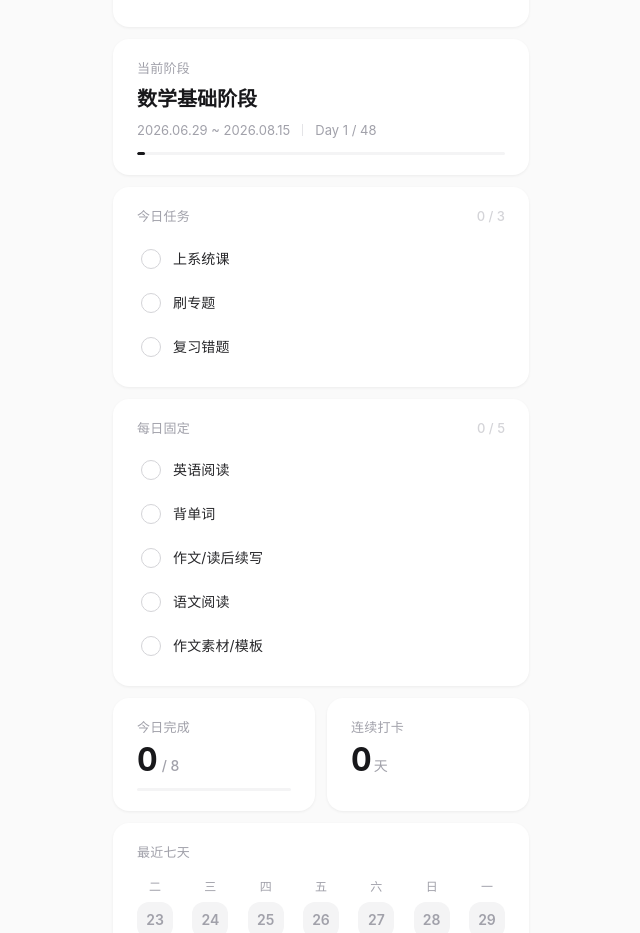
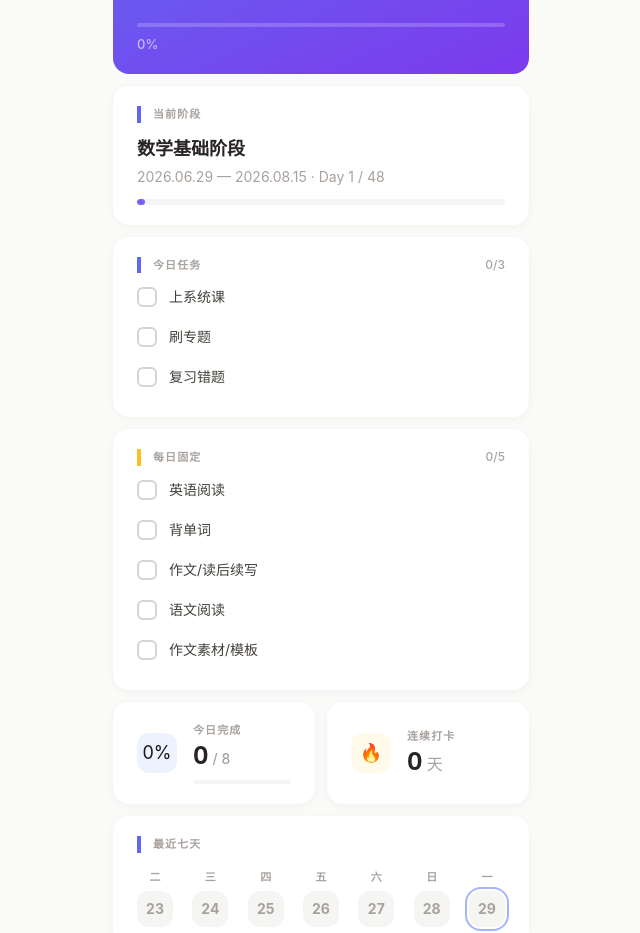
Before and after one commit to Jason5604/gaokao550-daily, a React (Vite) app: page /edit in a window 1280 px wide. Shown: the part 203-1136 px from the top of the page, without its empty margins (319-959 px from the left). Built offline with nearby package versions, Linux system fonts and the light colour scheme.

Commit message:
Complete UI redesign: gradient countdown, indigo/amber accents, warm layout

```diff
--- a/src/components/Countdown.tsx
+++ b/src/components/Countdown.tsx
@@ -5,20 +5,20 @@ export default function Countdown() {
   const progress = overallProgress();
 
   return (
-    <div className="bg-white dark:bg-zinc-900 rounded-2xl px-6 py-6 shadow-[0_1px_3px_rgba(0,0,0,0.06)]">
-      <div className="text-[13px] text-zinc-400 dark:text-zinc-500 font-medium tracking-[0.02em]">距离高考</div>
+    <div className="bg-gradient-to-br from-indigo-500 to-violet-600 rounded-2xl px-6 pt-6 pb-5 text-white">
+      <p className="text-[13px] font-semibold text-white/70 uppercase tracking-[0.08em]">距离高考还有</p>
       <div className="mt-1 flex items-baseline gap-1">
-        <span className="text-[56px] font-bold text-zinc-900 dark:text-zinc-100 leading-none tracking-tight tabular-nums">{days}</span>
-        <span className="text-lg text-zinc-400 dark:text-zinc-500 font-medium">天</span>
+        <span className="text-[72px] font-bold leading-none tracking-tight tabular-nums">{days}</span>
+        <span className="text-lg font-medium text-white/70">天</span>
       </div>
-      <div className="mt-5 h-[3px] bg-zinc-100 dark:bg-zinc-800 rounded-full overflow-hidden">
+      <div className="mt-6 h-1 bg-white/20 rounded-full overflow-hidden">
         <div
-          className="h-full bg-zinc-900 dark:bg-zinc-100 rounded-full transition-all duration-700 ease-out"
+          className="h-full bg-white rounded-full transition-all duration-700 ease-out"
           style={{ width: `${progress * 100}%` }}
         />
       </div>
-      <div className="mt-2 text-[13px] text-zinc-300 dark:text-zinc-600 font-medium">
-        {Math.round(progress * 100)}%
+      <div className="mt-2 flex justify-between text-[13px] font-medium text-white/60">
+        <span>{Math.round(progress * 100)}%</span>
       </div>
     </div>
   );
--- a/src/components/CurrentPhaseHeader.tsx
+++ b/src/components/CurrentPhaseHeader.tsx
@@ -6,25 +6,27 @@ export default function CurrentPhaseHeader() {
   const phase = getCurrentPhase(data.phases);
 
   return (
-    <div className="bg-white dark:bg-zinc-900 rounded-2xl px-6 py-5 shadow-[0_1px_3px_rgba(0,0,0,0.06)]">
-      <div className="text-[13px] text-zinc-400 dark:text-zinc-500 font-medium tracking-[0.02em]">当前阶段</div>
+    <div className="bg-white dark:bg-neutral-900 rounded-2xl px-6 py-5 shadow-[0_2px_8px_rgba(0,0,0,0.04)] dark:shadow-[0_2px_8px_rgba(0,0,0,0.2)]">
+      <p className="text-[11px] font-semibold text-stone-400 dark:text-stone-500 uppercase tracking-[0.1em] border-l-4 border-indigo-500 pl-3">
+        当前阶段
+      </p>
       {phase ? (
         <>
-          <div className="mt-1.5 text-xl font-bold text-zinc-900 dark:text-zinc-100">{phase.name}</div>
-          <div className="flex items-center gap-3 mt-2 text-[13px] text-zinc-400 dark:text-zinc-500">
-            <span>{phase.startDate.replace(/-/g, '.')} ~ {phase.endDate.replace(/-/g, '.')}</span>
-            <span className="w-[1px] h-3 bg-zinc-200 dark:bg-zinc-700" />
-            <span>Day {phaseDayNumber(phase)} / {phaseTotalDays(phase)}</span>
-          </div>
-          <div className="mt-3 h-[3px] bg-zinc-100 dark:bg-zinc-800 rounded-full overflow-hidden">
+          <h3 className="mt-3 text-lg font-bold text-stone-800 dark:text-stone-100">{phase.name}</h3>
+          <p className="mt-1 text-sm text-stone-400 dark:text-stone-500">
+            {phase.startDate.replace(/-/g, '.')} — {phase.endDate.replace(/-/g, '.')} &middot; Day {phaseDayNumber(phase)} / {phaseTotalDays(phase)}
+          </p>
+          <div className="mt-3 h-1.5 bg-stone-100 dark:bg-neutral-800 rounded-full overflow-hidden">
             <div
-              className="h-full bg-zinc-900 dark:bg-zinc-100 rounded-full transition-all duration-500"
+              className="h-full bg-gradient-to-r from-indigo-500 to-violet-500 rounded-full transition-all duration-500"
               style={{ width: `${Math.min(1, phaseDayNumber(phase) / phaseTotalDays(phase)) * 100}%` }}
             />
           </div>
         </>
       ) : (
-        <div className="mt-1.5 text-zinc-300 dark:text-zinc-600">未设置阶段 · Day {daysFromStart() + 1}</div>
+        <p className="mt-3 text-sm text-stone-400 dark:text-stone-500">
+          未设置阶段 &middot; Day {daysFromStart() + 1}
+        </p>
       )}
     </div>
   );
--- a/src/components/FixedTasks.tsx
+++ b/src/components/FixedTasks.tsx
@@ -11,30 +11,32 @@ export default function FixedTasks() {
   if (enabled.length === 0) return null;
 
   return (
-    <div className="bg-white dark:bg-zinc-900 rounded-2xl px-6 py-5 shadow-[0_1px_3px_rgba(0,0,0,0.06)]">
-      <div className="flex items-center justify-between mb-3">
-        <span className="text-[13px] text-zinc-400 dark:text-zinc-500 font-medium tracking-[0.02em]">每日固定</span>
-        <span className="text-[13px] text-zinc-300 dark:text-zinc-600 font-medium">
-          {enabled.filter(t => completions[t.id]).length} / {enabled.length}
+    <div className="bg-white dark:bg-neutral-900 rounded-2xl px-6 py-5 shadow-[0_2px_8px_rgba(0,0,0,0.04)] dark:shadow-[0_2px_8px_rgba(0,0,0,0.2)]">
+      <div className="flex items-center justify-between mb-1">
+        <p className="text-[11px] font-semibold text-stone-400 dark:text-stone-500 uppercase tracking-[0.1em] border-l-4 border-amber-400 pl-3">
+          每日固定
+        </p>
+        <span className="text-xs font-medium text-stone-400 dark:text-stone-500">
+          {enabled.filter(t => completions[t.id]).length}/{enabled.length}
         </span>
       </div>
-      <div className="space-y-1">
+      <div className="mt-1 -ml-1">
         {enabled.map((task) => {
           const done = completions[task.id] ?? false;
           return (
             <button
               key={task.id}
               onClick={() => toggleFixedTask(task.id)}
-              className="w-full flex items-center gap-3 text-left py-2.5 px-1"
+              className="w-full flex items-center gap-3 text-left py-2.5 px-1 rounded-xl hover:bg-stone-50 dark:hover:bg-neutral-800/40 transition-colors"
             >
-              <span className={`w-[20px] h-[20px] rounded-full border-[1.5px] flex-shrink-0 flex items-center justify-center transition-all duration-200 ${done ? 'bg-zinc-900 border-zinc-900 dark:bg-zinc-100 dark:border-zinc-100' : 'border-zinc-300 dark:border-zinc-600'}`}>
+              <span className={`w-5 h-5 rounded-md flex-shrink-0 flex items-center justify-center transition-all duration-200 border-2 ${done ? 'bg-amber-500 border-amber-500' : 'border-stone-300 dark:border-stone-600'}`}>
                 {done && (
-                  <svg className="w-[11px] h-[11px] text-white dark:text-zinc-900" fill="none" viewBox="0 0 24 24" stroke="currentColor" strokeWidth={3}>
+                  <svg className="w-3 h-3 text-white" fill="none" viewBox="0 0 24 24" stroke="currentColor" strokeWidth={3}>
                     <path strokeLinecap="round" strokeLinejoin="round" d="M5 13l4 4L19 7" />
                   </svg>
                 )}
               </span>
-              <span className={`text-sm tracking-[0.01em] transition-colors duration-200 ${done ? 'line-through text-zinc-300 dark:text-zinc-600' : 'text-zinc-800 dark:text-zinc-200'}`}>
+              <span className={`text-sm ${done ? 'line-through text-stone-300 dark:text-stone-600' : 'text-stone-700 dark:text-stone-300'}`}>
                 {task.label}
               </span>
             </button>
--- a/src/components/Streak.tsx
+++ b/src/components/Streak.tsx
@@ -20,11 +20,15 @@ export default function Streak() {
   const streak = countStreak(data.dailyLogs as Record<string, unknown>);
 
   return (
-    <div className="bg-white dark:bg-zinc-900 rounded-2xl px-6 py-5 shadow-[0_1px_3px_rgba(0,0,0,0.06)]">
-      <div className="text-[13px] text-zinc-400 dark:text-zinc-500 font-medium tracking-[0.02em]">连续打卡</div>
-      <div className="mt-1.5 flex items-baseline gap-0.5">
-        <span className="text-[32px] font-bold text-zinc-900 dark:text-zinc-100 leading-none tabular-nums">{streak}</span>
-        <span className="text-sm text-zinc-400 dark:text-zinc-500 font-medium">天</span>
+    <div className="bg-white dark:bg-neutral-900 rounded-2xl px-6 py-5 shadow-[0_2px_8px_rgba(0,0,0,0.04)] dark:shadow-[0_2px_8px_rgba(0,0,0,0.2)] flex items-center gap-4">
+      <div className="w-10 h-10 rounded-xl bg-amber-50 dark:bg-amber-900/20 flex items-center justify-center text-lg flex-shrink-0">
+        🔥
+      </div>
+      <div>
+        <p className="text-[11px] font-semibold text-stone-400 dark:text-stone-500 uppercase tracking-[0.1em]">连续打卡</p>
+        <p className="mt-0.5 text-2xl font-bold text-stone-800 dark:text-stone-100 tabular-nums">
+          {streak}<span className="text-base font-medium text-stone-400 dark:text-stone-500"> 天</span>
+        </p>
       </div>
     </div>
   );
--- a/src/components/TodayTasks.tsx
+++ b/src/components/TodayTasks.tsx
@@ -12,30 +12,32 @@ export default function TodayTasks() {
   const completions = dayLog?.phaseCompletions ?? {};
 
   return (
-    <div className="bg-white dark:bg-zinc-900 rounded-2xl px-6 py-5 shadow-[0_1px_3px_rgba(0,0,0,0.06)]">
-      <div className="flex items-center justify-between mb-3">
-        <span className="text-[13px] text-zinc-400 dark:text-zinc-500 font-medium tracking-[0.02em]">今日任务</span>
-        <span className="text-[13px] text-zinc-300 dark:text-zinc-600 font-medium">
-          {Object.values(completions).filter(Boolean).length} / {phase.tasks.length}
+    <div className="bg-white dark:bg-neutral-900 rounded-2xl px-6 py-5 shadow-[0_2px_8px_rgba(0,0,0,0.04)] dark:shadow-[0_2px_8px_rgba(0,0,0,0.2)]">
+      <div className="flex items-center justify-between mb-1">
+        <p className="text-[11px] font-semibold text-stone-400 dark:text-stone-500 uppercase tracking-[0.1em] border-l-4 border-indigo-500 pl-3">
+          今日任务
+        </p>
+        <span className="text-xs font-medium text-stone-400 dark:text-stone-500">
+          {Object.values(completions).filter(Boolean).length}/{phase.tasks.length}
         </span>
       </div>
-      <div className="space-y-1">
+      <div className="mt-1 -ml-1">
         {phase.tasks.map((task) => {
           const done = completions[task] ?? false;
           return (
             <button
               key={task}
               onClick={() => togglePhaseTask(task)}
-              className="w-full flex items-center gap-3 text-left py-2.5 px-1"
+              className="w-full flex items-center gap-3 text-left py-2.5 px-1 rounded-xl hover:bg-stone-50 dark:hover:bg-neutral-800/40 transition-colors"
             >
-              <span className={`w-[20px] h-[20px] rounded-full border-[1.5px] flex-shrink-0 flex items-center justify-center transition-all duration-200 ${done ? 'bg-zinc-900 border-zinc-900 dark:bg-zinc-100 dark:border-zinc-100' : 'border-zinc-300 dark:border-zinc-600'}`}>
+              <span className={`w-5 h-5 rounded-md flex-shrink-0 flex items-center justify-center transition-all duration-200 border-2 ${done ? 'bg-indigo-500 border-indigo-500' : 'border-stone-300 dark:border-stone-600'}`}>
                 {done && (
-                  <svg className="w-[11px] h-[11px] text-white dark:text-zinc-900" fill="none" viewBox="0 0 24 24" stroke="currentColor" strokeWidth={3}>
+                  <svg className="w-3 h-3 text-white" fill="none" viewBox="0 0 24 24" stroke="currentColor" strokeWidth={3}>
                     <path strokeLinecap="round" strokeLinejoin="round" d="M5 13l4 4L19 7" />
                   </svg>
                 )}
               </span>
-              <span className={`text-sm tracking-[0.01em] transition-colors duration-200 ${done ? 'line-through text-zinc-300 dark:text-zinc-600' : 'text-zinc-800 dark:text-zinc-200'}`}>
+              <span className={`text-sm ${done ? 'line-through text-stone-300 dark:text-stone-600' : 'text-stone-700 dark:text-stone-300'}`}>
                 {task}
               </span>
             </button>
--- a/src/components/WeekGrid.tsx
+++ b/src/components/WeekGrid.tsx
@@ -20,22 +20,27 @@ export default function WeekGrid() {
   const days = getLast7Days();
 
   return (
-    <div className="bg-white dark:bg-zinc-900 rounded-2xl px-6 py-5 shadow-[0_1px_3px_rgba(0,0,0,0.06)]">
-      <div className="text-[13px] text-zinc-400 dark:text-zinc-500 font-medium tracking-[0.02em] mb-4">最近七天</div>
+    <div className="bg-white dark:bg-neutral-900 rounded-2xl px-6 py-5 shadow-[0_2px_8px_rgba(0,0,0,0.04)] dark:shadow-[0_2px_8px_rgba(0,0,0,0.2)]">
+      <p className="text-[11px] font-semibold text-stone-400 dark:text-stone-500 uppercase tracking-[0.1em] border-l-4 border-indigo-500 pl-3 mb-4">
+        最近七天
+      </p>
       <div className="flex justify-between">
         {days.map((d) => {
           const status = dayStatus(d, data.dailyLogs[d]);
           const date = new Date(d + 'T12:00:00');
+          const isToday = d === new Date().toISOString().slice(0, 10);
           return (
             <div key={d} className="flex flex-col items-center gap-1.5">
-              <span className="text-[12px] text-zinc-400 dark:text-zinc-500 font-medium">{WEEKDAYS[date.getDay()]}</span>
-              <div className={`w-[36px] h-[36px] rounded-xl flex items-center justify-center transition-colors ${
-                status === 'full' ? 'bg-zinc-900 dark:bg-zinc-100' :
-                status === 'partial' ? 'bg-zinc-300 dark:bg-zinc-600' :
-                'bg-zinc-100 dark:bg-zinc-800'
-              }`}>
-                <span className={`text-sm font-semibold ${
-                  status !== 'none' ? 'text-white dark:text-zinc-900' : 'text-zinc-400 dark:text-zinc-600'
+              <span className="text-[11px] font-semibold text-stone-400 dark:text-stone-500">{WEEKDAYS[date.getDay()]}</span>
+              <div className={`w-9 h-9 rounded-xl flex items-center justify-center transition-colors ${
+                status === 'full' ? 'bg-indigo-500' :
+                status === 'partial' ? 'bg-indigo-200 dark:bg-indigo-800' :
+                'bg-stone-100 dark:bg-neutral-800'
+              } ${isToday ? 'ring-2 ring-indigo-300 dark:ring-indigo-600 ring-offset-2 ring-offset-white dark:ring-offset-neutral-900' : ''}`}>
+                <span className={`text-sm font-bold ${
+                  status === 'full' ? 'text-white' :
+                  status === 'partial' ? 'text-indigo-600 dark:text-indigo-300' :
+                  'text-stone-400 dark:text-stone-600'
                 }`}>
                   {date.getDate()}
                 </span>
--- a/src/pages/HomePage.tsx
+++ b/src/pages/HomePage.tsx
@@ -17,35 +17,32 @@ function CompletionSummary() {
   const fixedCount = data.fixedTasks.filter(t => t.enabled).length;
   const total = phaseCount + fixedCount;
 
-  if (total === 0) {
-    return (
-      <div className="bg-white dark:bg-zinc-900 rounded-2xl px-6 py-5 shadow-[0_1px_3px_rgba(0,0,0,0.06)]">
-        <div className="text-[13px] text-zinc-400 dark:text-zinc-500 font-medium tracking-[0.02em]">今日完成</div>
-        <div className="mt-1.5 flex items-baseline gap-1">
-          <span className="text-[32px] font-bold text-zinc-900 dark:text-zinc-100 leading-none tabular-nums">0</span>
-          <span className="text-sm text-zinc-400 dark:text-zinc-500 font-medium">项</span>
-        </div>
-      </div>
-    );
-  }
-
   const phaseDone = log ? Object.values(log.phaseCompletions).filter(Boolean).length : 0;
   const fixedDone = log ? Object.values(log.fixedCompletions).filter(Boolean).length : 0;
   const done = phaseDone + fixedDone;
-  const pct = Math.round((done / total) * 100);
+  const pct = total > 0 ? Math.round((done / total) * 100) : 0;
 
   return (
-    <div className="bg-white dark:bg-zinc-900 rounded-2xl px-6 py-5 shadow-[0_1px_3px_rgba(0,0,0,0.06)]">
-      <div className="text-[13px] text-zinc-400 dark:text-zinc-500 font-medium tracking-[0.02em]">今日完成</div>
-      <div className="mt-1.5 flex items-baseline gap-1">
-        <span className="text-[32px] font-bold text-zinc-900 dark:text-zinc-100 leading-none tabular-nums">{done}</span>
-        <span className="text-sm text-zinc-400 dark:text-zinc-500 font-medium">/ {total}</span>
+    <div className="bg-white dark:bg-neutral-900 rounded-2xl px-6 py-5 shadow-[0_2px_8px_rgba(0,0,0,0.04)] dark:shadow-[0_2px_8px_rgba(0,0,0,0.2)] flex items-center gap-4">
+      <div className="w-10 h-10 rounded-xl bg-indigo-50 dark:bg-indigo-900/20 flex items-center justify-center text-lg flex-shrink-0">
+        {total > 0 ? `${pct}%` : '—'}
       </div>
-      <div className="mt-3 h-[3px] bg-zinc-100 dark:bg-zinc-800 rounded-full overflow-hidden">
+      <div className="flex-1 min-w-0">
+        <p className="text-[11px] font-semibold text-stone-400 dark:text-stone-500 uppercase tracking-[0.1em]">今日完成</p>
+        <div className="flex items-baseline gap-1 mt-0.5">
+          <span className="text-2xl font-bold text-stone-800 dark:text-stone-100 tabular-nums">{done}</span>
+          {total > 0 && (
+            <span className="text-sm font-medium text-stone-400 dark:text-stone-500">/ {total}</span>
+          )}
+        </div>
+        {total > 0 && (
+          <div className="mt-2 h-1 bg-stone-100 dark:bg-neutral-800 rounded-full overflow-hidden">
             <div
-          className="h-full bg-zinc-900 dark:bg-zinc-100 rounded-full transition-all duration-500"
+              className="h-full bg-gradient-to-r from-indigo-500 to-violet-500 rounded-full transition-all duration-500"
               style={{ width: `${pct}%` }}
             />
+          </div>
+        )}
       </div>
     </div>
   );
@@ -55,11 +52,20 @@ export default function HomePage() {
   const navigate = useNavigate();
 
   return (
-    <div className="max-w-md mx-auto px-4 pb-8 pt-3 space-y-3">
-      <div className="flex items-center justify-between mb-1 px-0.5">
-        <h1 className="text-lg font-bold text-zinc-900 dark:text-zinc-100 tracking-tight">Gaokao550</h1>
-        <button onClick={() => navigate('/edit')} className="text-sm text-zinc-400 dark:text-zinc-500 hover:text-zinc-600 dark:hover:text-zinc-300 transition-colors font-medium">编辑计划</button>
+    <div className="min-h-screen bg-stone-50 dark:bg-neutral-950">
+      <div className="max-w-md mx-auto px-4 pb-10">
+        {/* Header */}
+        <div className="flex items-center justify-between pt-5 pb-4 px-1">
+          <div>
+            <h1 className="text-lg font-bold text-stone-800 dark:text-stone-100 tracking-tight">高考打卡</h1>
+            <p className="text-xs text-stone-400 dark:text-stone-500 mt-0.5">Gaokao550 Daily</p>
           </div>
+          <button onClick={() => navigate('/edit')} className="text-xs font-semibold text-indigo-500 hover:text-indigo-600 dark:hover:text-indigo-400 transition-colors">
+            编辑计划
+          </button>
+        </div>
+
+        <div className="space-y-3">
           <Countdown />
           <CurrentPhaseHeader />
           <TodayTasks />
@@ -70,5 +76,7 @@ export default function HomePage() {
           </div>
           <WeekGrid />
         </div>
+      </div>
+    </div>
   );
 }
```
Also changed, not shown: src/pages/EditPage.tsx (+75 -63 lines). Lines whose indentation alone changed are shown as unchanged.
